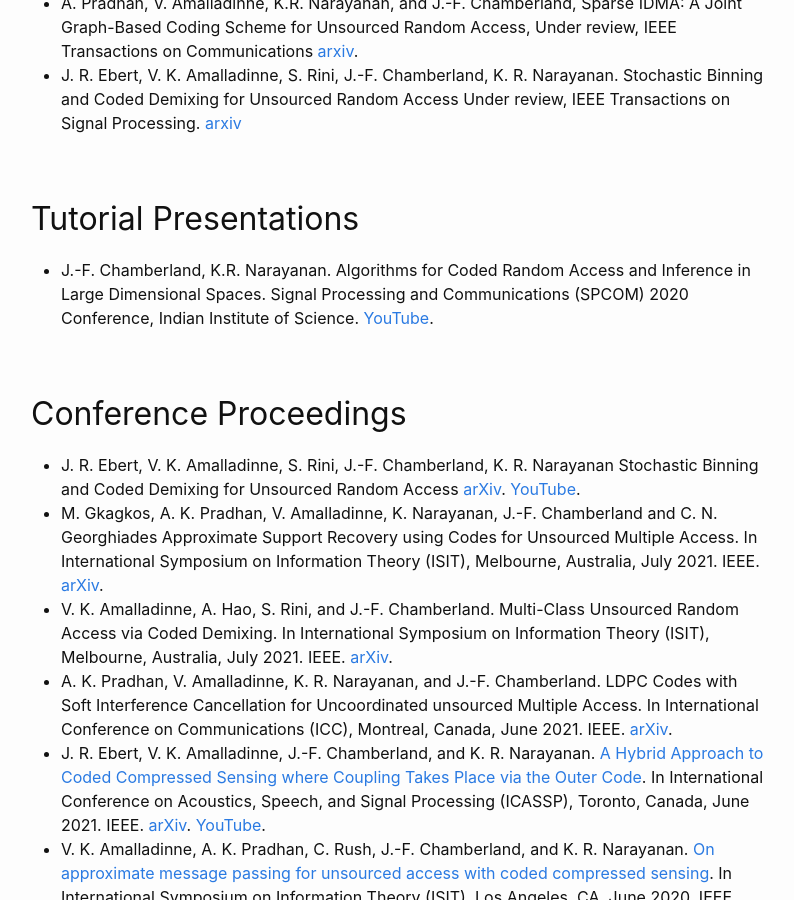
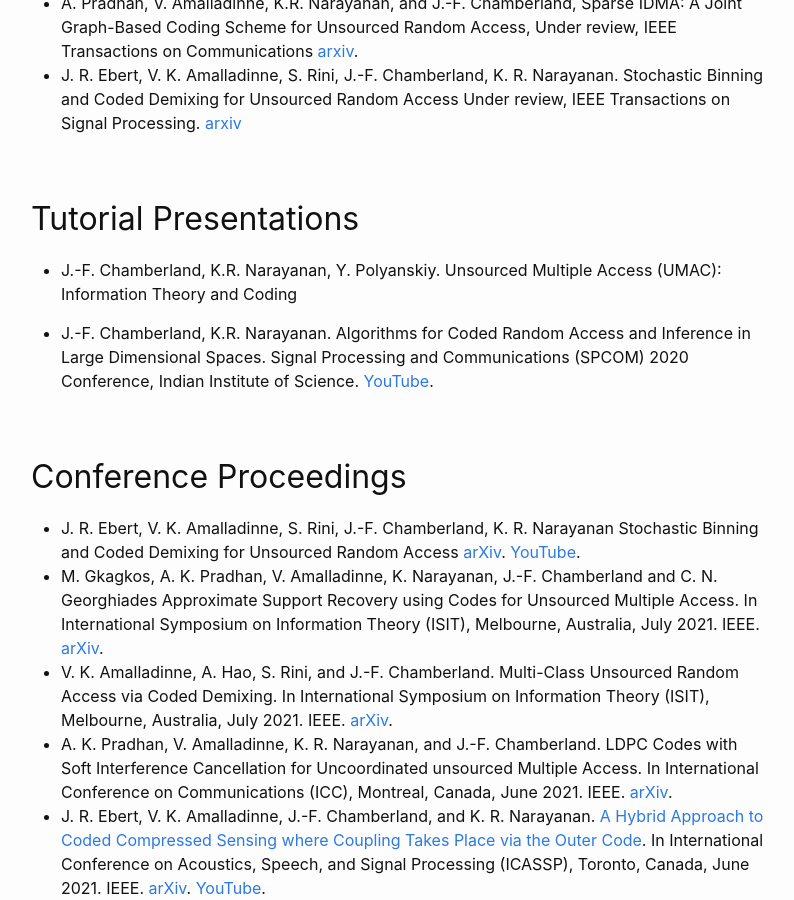
Before and after one commit to EngProjects/mMTC, a Jekyll site: the page built from publications.md, in a window 1280 px wide and 900 px high, scrolled down 488 px. Shown: the whole window, without its empty margins (239-1033 px from the left). Built offline with Jekyll 4.4.1, drawn with Linux system fonts in a browser that asks for light colours.

Commit message:
Update publications.md

```diff
--- a/publications.md
+++ b/publications.md
@@ -28,6 +28,9 @@ Under review, IEEE Transactions on Signal Processing.
 
 
 ## Tutorial Presentations
+* J.-F. Chamberland, K.R. Narayanan, Y. Polyanskiy.
+Unsourced Multiple Access (UMAC): Information Theory and Coding
+
 * J.-F. Chamberland, K.R. Narayanan.
 Algorithms for Coded Random Access and Inference in Large Dimensional Spaces.
 Signal Processing and Communications (SPCOM) 2020 Conference, Indian Institute of Science.
```
